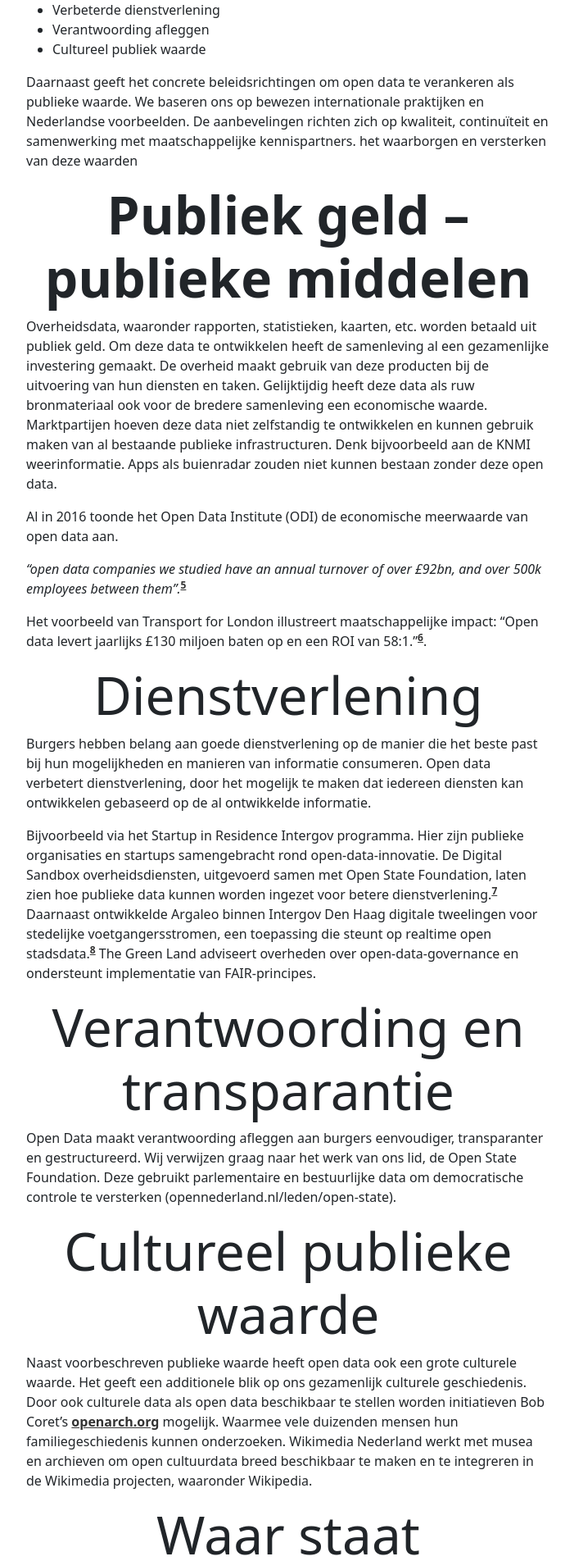
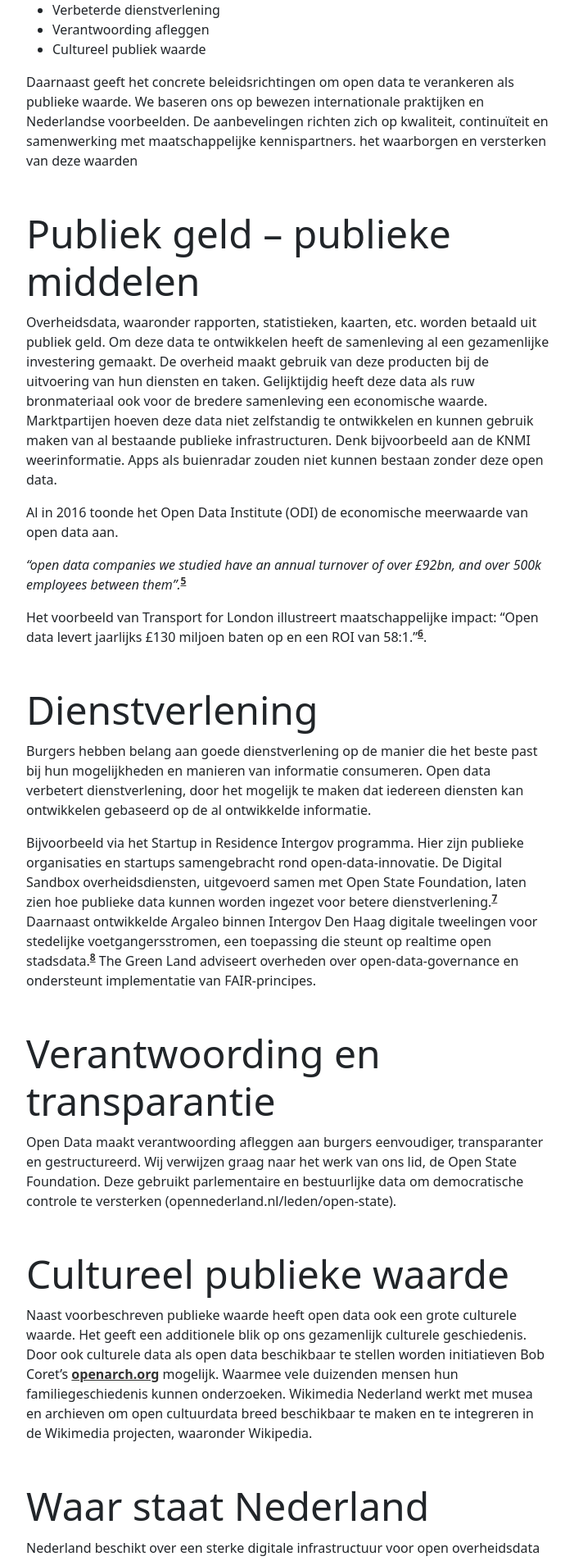
Before and after one commit to opennederland/www.opennederland.nl, a Jekyll site: the page built from pages/opendata.md, in a window 1280 px wide. Shown: the part 758-2662 px from the top of the page at 82% size, without its empty margins (288-989 px from the left). Built offline with Jekyll 4.4.1, drawn with Linux system fonts in a browser that asks for light colours.

```diff
--- a/pages/opendata.md
+++ b/pages/opendata.md
@@ -20,7 +20,7 @@ Deze position paper schetst aan de hand van internationale context, Nederlandse
 
 Daarnaast geeft het concrete beleidsrichtingen om open data te verankeren als publieke waarde. We baseren ons op bewezen internationale praktijken en Nederlandse voorbeelden. De aanbevelingen richten zich op kwaliteit, continuïteit en samenwerking met maatschappelijke kennispartners. het waarborgen en versterken van deze waarden
 
-# **Publiek geld – publieke middelen**
+## Publiek geld – publieke middelen
 
 Overheidsdata, waaronder rapporten, statistieken, kaarten, etc. worden betaald uit publiek geld. Om deze data te ontwikkelen heeft de samenleving al een gezamenlijke investering gemaakt. De overheid maakt gebruik van deze producten bij de uitvoering van hun diensten en taken. Gelijktijdig heeft deze data als ruw bronmateriaal ook voor de bredere samenleving een economische waarde. Marktpartijen hoeven deze data niet zelfstandig te ontwikkelen en kunnen gebruik maken van al bestaande publieke infrastructuren. Denk bijvoorbeeld aan de KNMI weerinformatie. Apps als buienradar zouden niet kunnen bestaan zonder deze open data.
 
@@ -30,21 +30,21 @@ Al in 2016 toonde het Open Data Institute (ODI) de economische meerwaarde van op
 
 Het voorbeeld van Transport for London illustreert maatschappelijke impact: “Open data levert jaarlijks £130 miljoen baten op en een ROI van 58:1.”[^6].
 
-# Dienstverlening
+## Dienstverlening
 
 Burgers hebben belang aan goede dienstverlening op de manier die het beste past bij hun mogelijkheden en manieren van informatie consumeren. Open data verbetert dienstverlening, door het mogelijk te maken dat iedereen diensten kan ontwikkelen gebaseerd op de al ontwikkelde informatie.
 
 Bijvoorbeeld via het Startup in Residence Intergov programma. Hier zijn publieke organisaties en startups samengebracht rond open-data-innovatie. De Digital Sandbox overheidsdiensten, uitgevoerd samen met Open State Foundation, laten zien hoe publieke data kunnen worden ingezet voor betere dienstverlening.[^7] Daarnaast ontwikkelde Argaleo binnen Intergov Den Haag digitale tweelingen voor stedelijke voetgangersstromen, een toepassing die steunt op realtime open stadsdata.[^8] The Green Land adviseert overheden over open-data-governance en ondersteunt implementatie van FAIR-principes.
 
-# Verantwoording en transparantie
+## Verantwoording en transparantie
 
 Open Data maakt verantwoording afleggen aan burgers eenvoudiger, transparanter en gestructureerd. Wij verwijzen graag naar het werk van ons lid, de Open State Foundation. Deze gebruikt parlementaire en bestuurlijke data om democratische controle te versterken (opennederland.nl/leden/open-state).
 
-# Cultureel publieke waarde
+## Cultureel publieke waarde
 
 Naast voorbeschreven publieke waarde heeft open data ook een grote culturele waarde. Het geeft een additionele blik op ons gezamenlijk culturele geschiedenis. Door ook culturele data als open data beschikbaar te stellen worden initiatieven Bob Coret’s [openarch.org](http://openarch.org) mogelijk. Waarmee vele duizenden mensen hun familiegeschiedenis kunnen onderzoeken. Wikimedia Nederland werkt met musea en archieven om open cultuurdata breed beschikbaar te maken en te integreren in de Wikimedia projecten, waaronder Wikipedia.
 
-# Waar staat Nederland
+## Waar staat Nederland
 
 Nederland beschikt over een sterke digitale infrastructuur voor open overheidsdata zoals data.overheid.nl en PDOK. De erfgoedsector heeft daarnaast goede manieren gevonden om open data te publiceren en te delen. Denk bijvoorbeeld ook de integratie van cultuurdata in Wikidata.
 
@@ -54,7 +54,7 @@ Open Cultuur Data wordt niet eenduidig aangeboden. Vele erfgoedinstellingen dele
 
 Open data is bewezen effectief als aanjager van innovatie, transparantie en vertrouwen. Nederland kan zich onderscheiden door de stap te zetten van versnipperde initiatieven naar een samenhangende open-data-infrastructuur. De voorbeelden uit binnen- en buitenland tonen dat dit uitvoerbaar en rendabel is. Wat nodig is, is bestuurlijke consistentie en samenwerking met de maatschappelijke kennisinfrastructuur die er al is. Vereniging Open Nederland biedt zich aan als inhoudelijk partner en spiegel in dat proces.
 
-# Aanbevelingen Open Overheidsdata
+## Aanbevelingen Open Overheidsdata
 
 1. Behandel open data als publieke infrastructuur, met structurele financiering en verantwoordelijkheid binnen BZK.
 2. Handhaaf de pas toe-leg uit standaarden van Forum Standaardisatie.
@@ -64,13 +64,13 @@ Open data is bewezen effectief als aanjager van innovatie, transparantie en vert
 6. Betrek maatschappelijke organisaties waaronder (de leden van) Vereniging Open Nederland als klankbord voor uitvoerbaarheid en maatschappelijke aansluiting.
 7. Stimuleer samenwerking tussen overheden, kennisinstellingen en maatschappelijke partijen op basis van bewezen praktijkmodellen zoals Startup in Residence Intergov, Open State Foundation en Wikimedia.
 
-# Aanbevelingen Open Cultuurdata
+## Aanbevelingen Open Cultuurdata
 
 1. Indexeer de stand van zaken rondom cultuurdata en de beschikbare datasets
 2. Ontwikkel een publieke infrastructuur om deze data uniform en gecentraliseerd te delen.
 3. Betrek maatschappelijke organisaties waaronder (de leden van) Vereniging Open Nederland als klankbord voor uitvoerbaarheid en maatschappelijke aansluiting.
 
-# Bronnen
+## Bronnen
 [^1]:  Overweging 23, Europese Open Data Richtlijn (EU 2019/1024)
 
 [^2]:  Indien mogelijk, volgende uit artikel 5 lid 1, Europese Open Data Richtlijn (EU 2019/1024)
```
